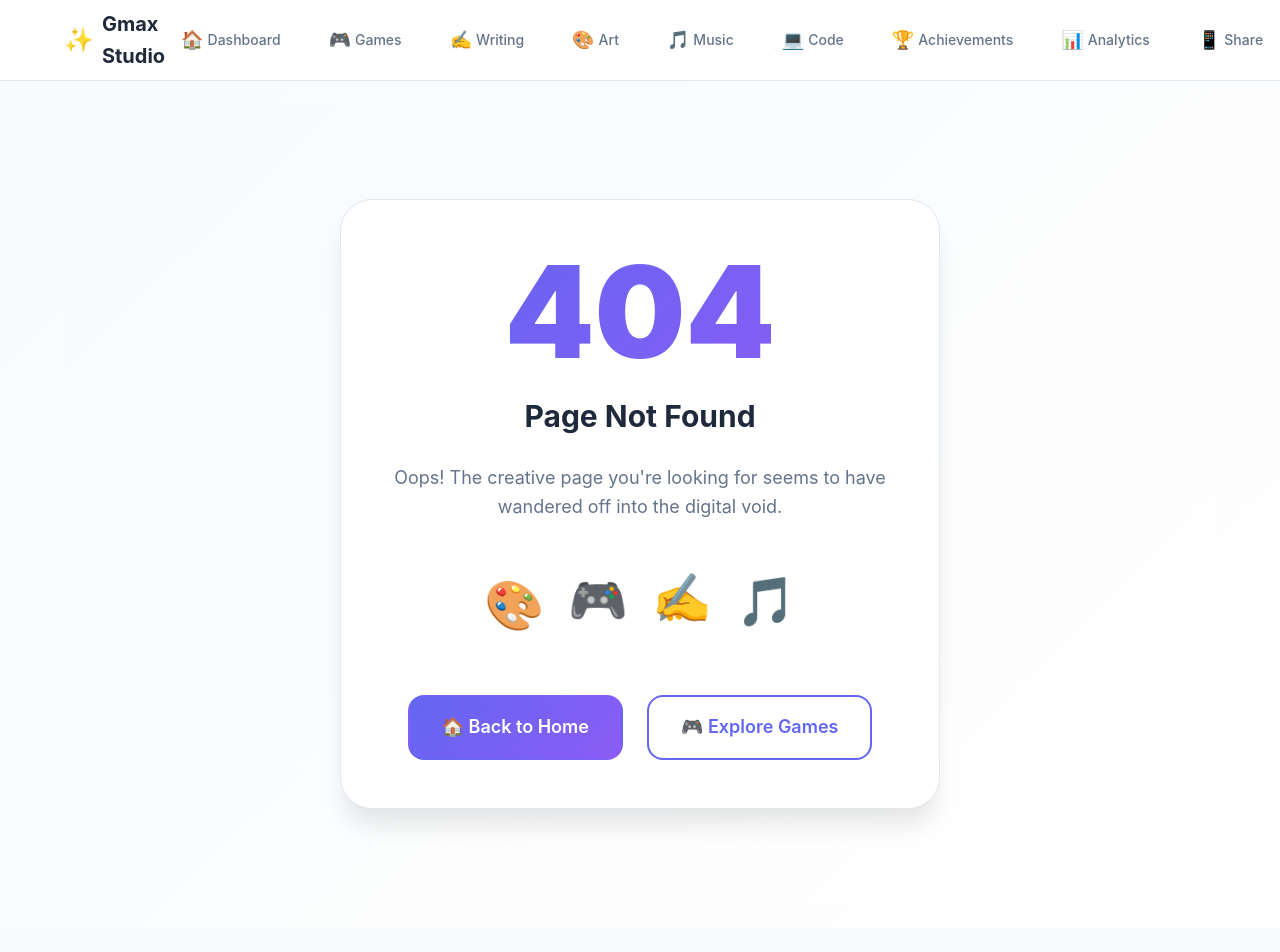
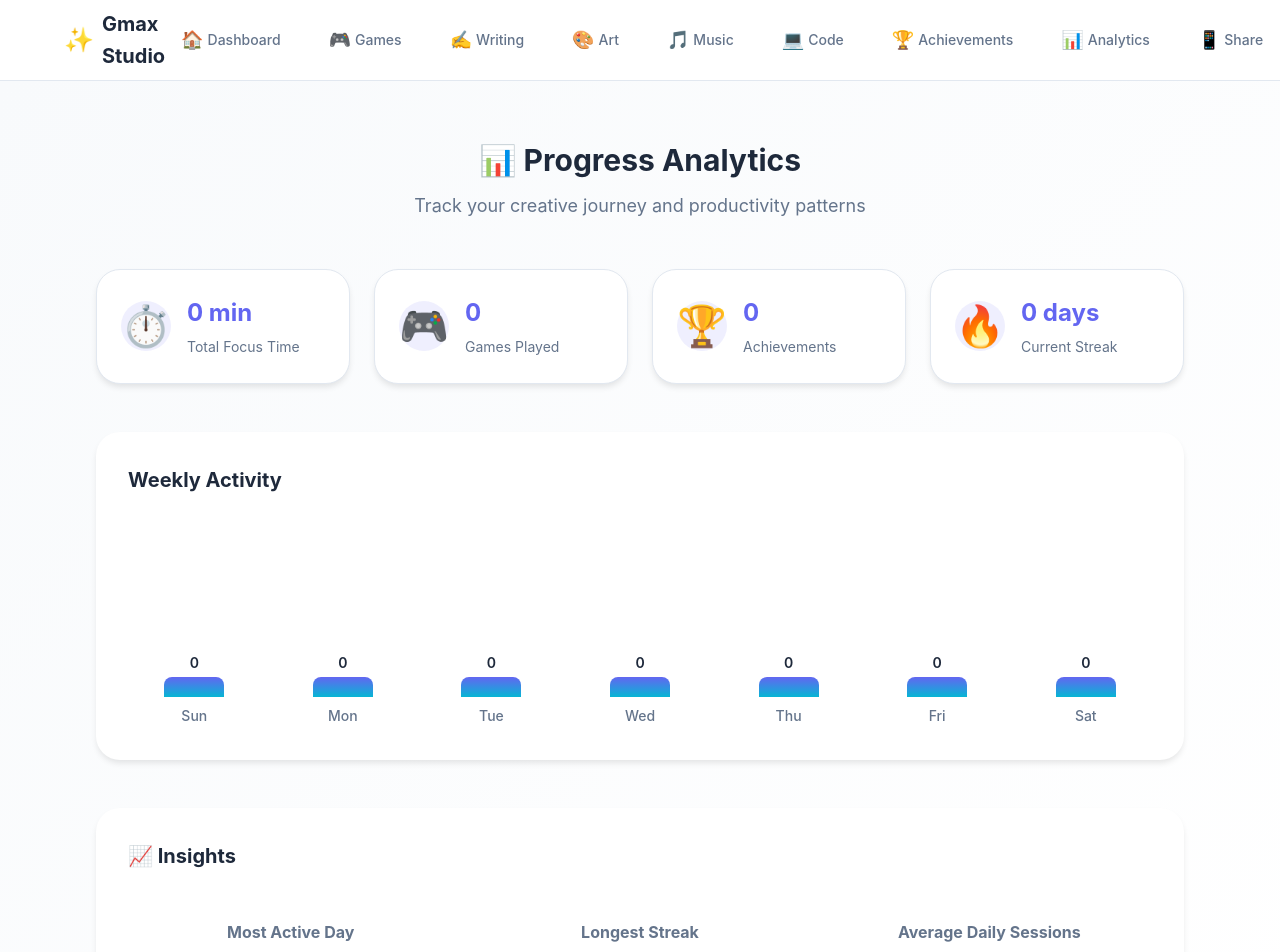
Before and after one commit to Ibek7/Gmax, a React (Vite) app: page /analytics in a window 1280 px wide. Shown: the top 952 px of the page. Before the commit the page ends 928 px from the top, so only its background shows below. Built offline with nearby package versions, Linux system fonts and the light colour scheme.

Commit message:
feat: Add Progress Analytics dashboard with visual charts and activity insights

```diff
--- a/src/App.jsx
+++ b/src/App.jsx
@@ -13,6 +13,7 @@ import UserSettings from './components/UserSettings'
 import DataManager from './components/DataManager'
 import SocialShare from './components/SocialShare'
 import AchievementSystem from './components/AchievementSystem'
+import ProgressAnalytics from './components/ProgressAnalytics'
 import NotFound from './components/NotFound'
 import './styles/App.css'
 
@@ -33,6 +34,7 @@ function App() {
             <Route path="/code" element={<CodeShowcase />} />
             <Route path="/achievements" element={<AchievementShowcase />} />
             <Route path="/achievement-system" element={<AchievementSystem />} />
+            <Route path="/analytics" element={<ProgressAnalytics />} />
             <Route path="/productivity" element={<ProductivityTracker />} />
             <Route path="/settings" element={<UserSettings />} />
             <Route path="/data" element={<DataManager />} />
--- /dev/null
+++ b/src/components/ProgressAnalytics.jsx
@@ -0,0 +1,102 @@
+import React, { useState, useEffect } from 'react'
+import '../styles/ProgressAnalytics.css'
+
+const ProgressAnalytics = () => {
+  const [analytics, setAnalytics] = useState({
+    totalSessions: 0,
+    totalMinutes: 0,
+    gamesPlayed: 0,
+    achievementsUnlocked: 0,
+    currentStreak: 0,
+    longestStreak: 0,
+    weeklyActivity: [0, 0, 0, 0, 0, 0, 0]
+  })
+
+  useEffect(() => {
+    // Load analytics from localStorage
+    const stored = localStorage.getItem('gmaxAnalytics')
+    if (stored) {
+      setAnalytics(JSON.parse(stored))
+    }
+  }, [])
+
+  const weekDays = ['Sun', 'Mon', 'Tue', 'Wed', 'Thu', 'Fri', 'Sat']
+  const maxActivity = Math.max(...analytics.weeklyActivity, 1)
+
+  return (
+    <div className="progress-analytics">
+      <header className="analytics-header">
+        <h1>📊 Progress Analytics</h1>
+        <p>Track your creative journey and productivity patterns</p>
+      </header>
+
+      <div className="stats-overview">
+        <div className="stat-box">
+          <div className="stat-icon">⏱️</div>
+          <div className="stat-info">
+            <h3>{analytics.totalMinutes} min</h3>
+            <p>Total Focus Time</p>
+          </div>
+        </div>
+        <div className="stat-box">
+          <div className="stat-icon">🎮</div>
+          <div className="stat-info">
+            <h3>{analytics.gamesPlayed}</h3>
+            <p>Games Played</p>
+          </div>
+        </div>
+        <div className="stat-box">
+          <div className="stat-icon">🏆</div>
+          <div className="stat-info">
+            <h3>{analytics.achievementsUnlocked}</h3>
+            <p>Achievements</p>
+          </div>
+        </div>
+        <div className="stat-box">
+          <div className="stat-icon">🔥</div>
+          <div className="stat-info">
+            <h3>{analytics.currentStreak} days</h3>
+            <p>Current Streak</p>
+          </div>
+        </div>
+      </div>
+
+      <div className="weekly-chart">
+        <h2>Weekly Activity</h2>
+        <div className="chart-container">
+          {analytics.weeklyActivity.map((activity, index) => (
+            <div key={index} className="chart-bar-wrapper">
+              <div
+                className="chart-bar"
+                style={{ height: `${(activity / maxActivity) * 100}%` }}
+              >
+                <span className="bar-value">{activity}</span>
+              </div>
+              <span className="bar-label">{weekDays[index]}</span>
+            </div>
+          ))}
+        </div>
+      </div>
+
+      <div className="insights-section">
+        <h2>📈 Insights</h2>
+        <div className="insights-grid">
+          <div className="insight-card">
+            <h3>Most Active Day</h3>
+            <p>{weekDays[analytics.weeklyActivity.indexOf(Math.max(...analytics.weeklyActivity))]}</p>
+          </div>
+          <div className="insight-card">
+            <h3>Longest Streak</h3>
+            <p>{analytics.longestStreak} days</p>
+          </div>
+          <div className="insight-card">
+            <h3>Average Daily Sessions</h3>
+            <p>{(analytics.totalSessions / 7).toFixed(1)}</p>
+          </div>
+        </div>
+      </div>
+    </div>
+  )
+}
+
+export default ProgressAnalytics
--- /dev/null
+++ b/src/styles/ProgressAnalytics.css
@@ -0,0 +1,162 @@
+.progress-analytics {
+  padding: var(--space-xl);
+  max-width: 1200px;
+  margin: 0 auto;
+}
+
+.analytics-header {
+  text-align: center;
+  margin-bottom: var(--space-2xl);
+}
+
+.analytics-header h1 {
+  font-size: var(--font-size-3xl);
+  color: var(--text-primary);
+  margin-bottom: var(--space-sm);
+}
+
+.analytics-header p {
+  font-size: var(--font-size-lg);
+  color: var(--text-secondary);
+}
+
+.stats-overview {
+  display: grid;
+  grid-template-columns: repeat(auto-fit, minmax(200px, 1fr));
+  gap: var(--space-lg);
+  margin-bottom: var(--space-2xl);
+}
+
+.stat-box {
+  background: var(--surface-color);
+  border-radius: var(--space-lg);
+  padding: var(--space-lg);
+  display: flex;
+  align-items: center;
+  gap: var(--space-md);
+  box-shadow: var(--shadow-md);
+  border: 1px solid var(--border-color);
+  transition: transform var(--transition-normal);
+}
+
+.stat-box:hover {
+  transform: translateY(-4px);
+  box-shadow: var(--shadow-lg);
+}
+
+.stat-icon {
+  font-size: 2.5rem;
+}
+
+.stat-info h3 {
+  font-size: var(--font-size-2xl);
+  color: var(--primary-color);
+  margin-bottom: var(--space-xs);
+}
+
+.stat-info p {
+  font-size: var(--font-size-sm);
+  color: var(--text-secondary);
+}
+
+.weekly-chart {
+  background: var(--surface-color);
+  border-radius: var(--space-lg);
+  padding: var(--space-xl);
+  margin-bottom: var(--space-2xl);
+  box-shadow: var(--shadow-md);
+}
+
+.weekly-chart h2 {
+  font-size: var(--font-size-xl);
+  color: var(--text-primary);
+  margin-bottom: var(--space-xl);
+}
+
+.chart-container {
+  display: flex;
+  justify-content: space-around;
+  align-items: flex-end;
+  height: 200px;
+  gap: var(--space-md);
+}
+
+.chart-bar-wrapper {
+  display: flex;
+  flex-direction: column;
+  align-items: center;
+  flex: 1;
+  height: 100%;
+  justify-content: flex-end;
+}
+
+.chart-bar {
+  width: 100%;
+  max-width: 60px;
+  background: linear-gradient(180deg, var(--primary-color), var(--accent-color));
+  border-radius: var(--space-sm) var(--space-sm) 0 0;
+  position: relative;
+  min-height: 20px;
+  display: flex;
+  align-items: flex-start;
+  justify-content: center;
+  transition: all var(--transition-normal);
+}
+
+.chart-bar:hover {
+  opacity: 0.8;
+  transform: scale(1.05);
+}
+
+.bar-value {
+  position: absolute;
+  top: -25px;
+  font-size: var(--font-size-sm);
+  font-weight: 600;
+  color: var(--text-primary);
+}
+
+.bar-label {
+  margin-top: var(--space-sm);
+  font-size: var(--font-size-sm);
+  color: var(--text-secondary);
+  font-weight: 500;
+}
+
+.insights-section {
+  background: var(--surface-color);
+  border-radius: var(--space-lg);
+  padding: var(--space-xl);
+  box-shadow: var(--shadow-md);
+}
+
+.insights-section h2 {
+  font-size: var(--font-size-xl);
+  color: var(--text-primary);
+  margin-bottom: var(--space-lg);
+}
+
+.insights-grid {
+  display: grid;
+  grid-template-columns: repeat(auto-fit, minmax(200px, 1fr));
+  gap: var(--space-lg);
+}
+
+.insight-card {
+  background: rgba(var(--primary-color-rgb), 0.1);
+  border-radius: var(--space-md);
+  padding: var(--space-lg);
+  text-align: center;
+}
+
+.insight-card h3 {
+  font-size: var(--font-size-md);
+  color: var(--text-secondary);
+  margin-bottom: var(--space-sm);
+}
+
+.insight-card p {
+  font-size: var(--font-size-xl);
+  color: var(--primary-color);
+  font-weight: 700;
+}
```
